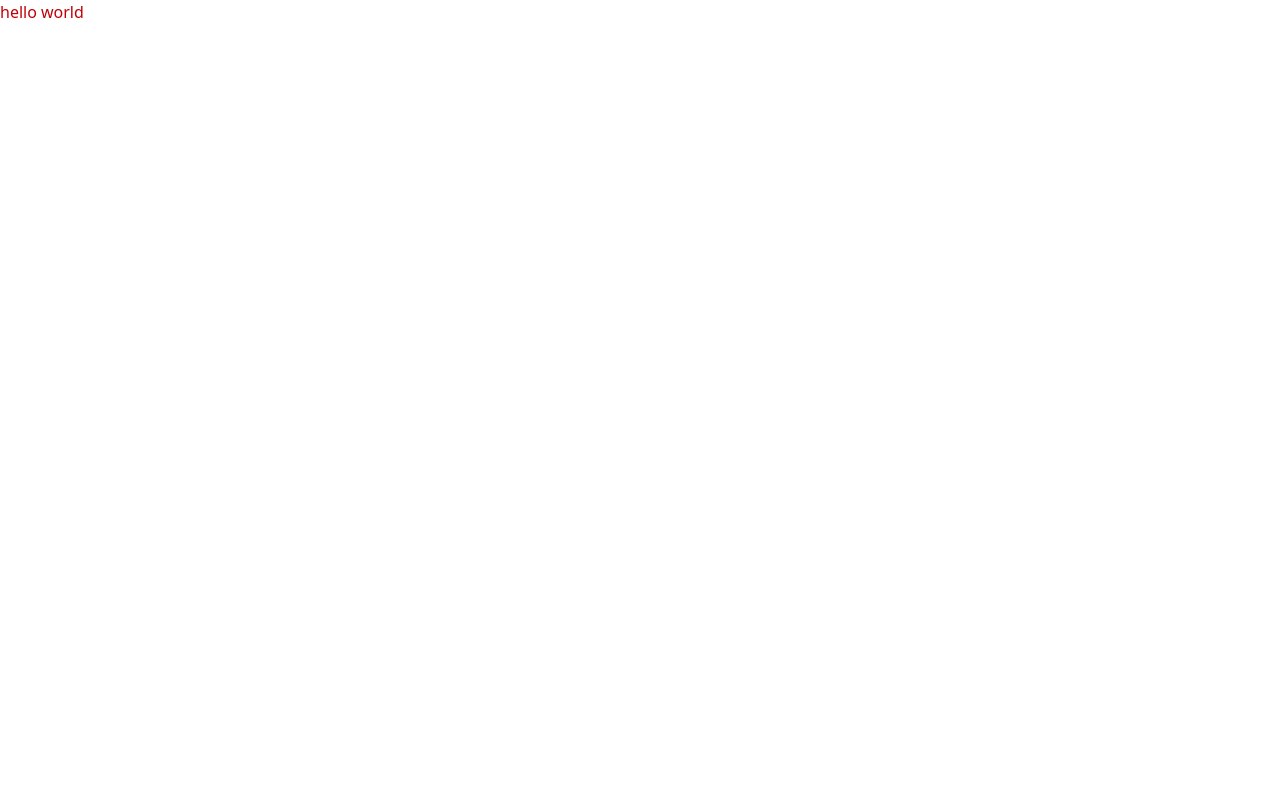
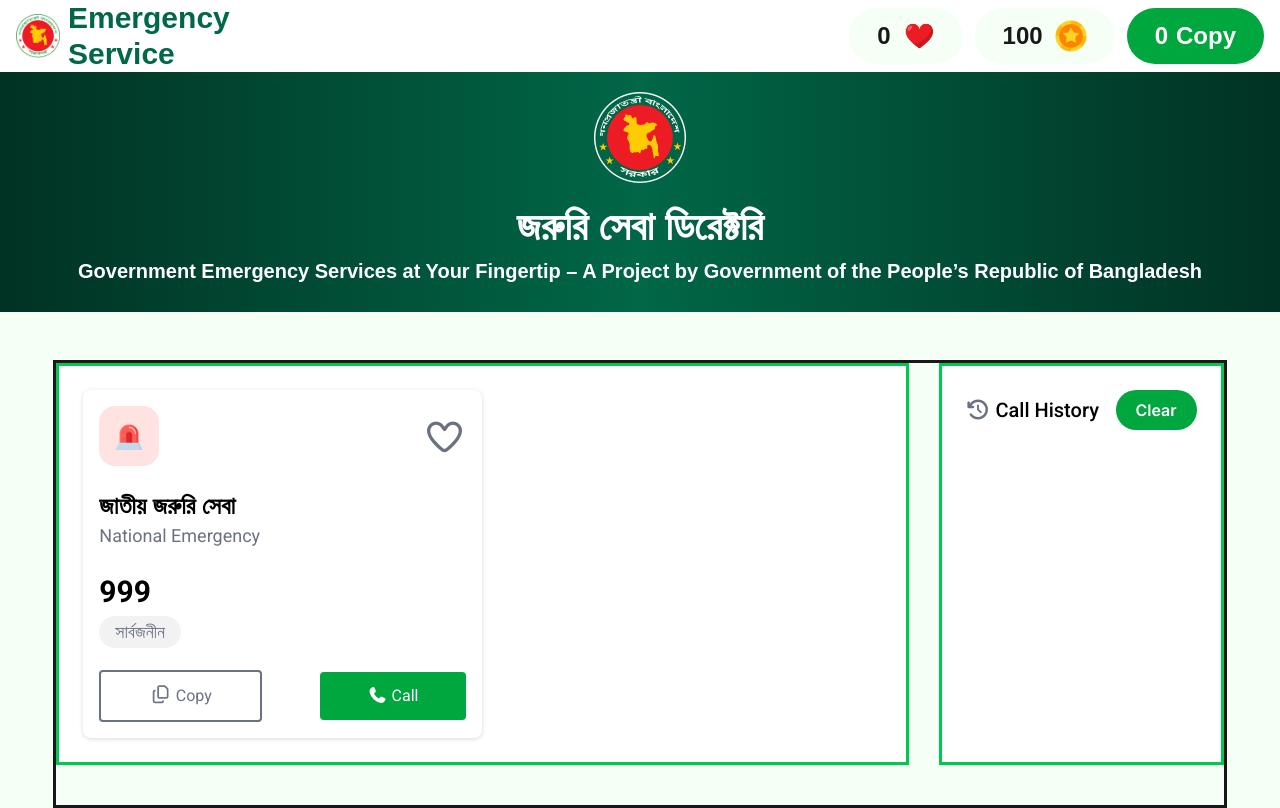
Before and after one commit to Salman472/Assignment-5, a plain HTML site: page index.html in a window 1280 px wide. Drawn offline with nearby package versions, Linux system fonts and the light colour scheme; a web font is replaced by a local one.

Commit message:
an added header hero banner and first card

```diff
--- a/index.html
+++ b/index.html
@@ -1,15 +1,139 @@
 <!DOCTYPE html>
 <html lang="en">
-<head>
-    <meta charset="UTF-8">
-    <meta name="viewport" content="width=device-width, initial-scale=1.0">
+  <head>
+    <meta charset="UTF-8" />
+    <meta name="viewport" content="width=device-width, initial-scale=1.0" />
     <script src="https://cdn.jsdelivr.net/npm/@tailwindcss/browser@4"></script>
-    <link href="https://cdn.jsdelivr.net/npm/daisyui@5" rel="stylesheet" type="text/css" />
-    <script src="https://cdn.jsdelivr.net/npm/@tailwindcss/browser@4"></script>
-    <title>Emergency Service </title>
-</head>
-<body>
-    <h1 class="text-red-700">hello world</h1>
+    <link
+      href="https://cdn.jsdelivr.net/npm/daisyui@5"
+      rel="stylesheet"
+      type="text/css"
+    />
+    <link rel="stylesheet" href="./style.css" />
+    <title>Emergency Service</title>
+    <!-- font awesome-->
+    <link
+      rel="stylesheet"
+      href="https://cdnjs.cloudflare.com/ajax/libs/font-awesome/7.0.0/css/all.min.css"
+    />
+
+  </head>
+  <body class="bg-[#F5FFF6] h-full hind-madurai-font">
+    <header class="bg-white">
+      <div class="sm:flex justify-between items-center px-4">
+        <div class="text-center sm:flex items-center">
+          <div class=" ">
+            <img class="h-11 w-11 mx-auto" src="assets/logo.png" alt="" />
+          </div>
+          <h1 class="text-[#006747] text-center font-bold text-3xl ml-2 sm:text-start">
+            <span class="sm:block">Emergency</span>
+             Service
+          </h1>
+        </div>
+        <!-- flex justify-around items-center gap-5 -->
+        <div class="flex justify-around items-center gap-3">
+          <div class="flex gap-3 sm:px-7 px-3 py-3 rounded-[50px] bg-[#F5FFF6]">
+            <p id="add-heart" class="font-black text-2xl">0</p>
+            <div class="w-8 h-8">
+              <img src="assets/heart.png" alt="" />
+            </div>
+          </div>
+          <div class="flex gap-3 sm:px-7 px-3 py-3 rounded-[50px] bg-[#F5FFF6]">
+            <p id="total-coin" class="font-black text-2xl">100</p>
+            <div class="w-8 h-8">
+              <img src="assets/coin.png" alt="" />
+            </div>
+          </div>
+          <div
+            class="flex gap-2 sm:px-7 px-3 py-3 rounded-[50px] font-semibold text-2xl text-[#FFFFFF] bg-[#00A63E]"
+          >
+            <p id="copy-count">0</p>
+            <h1>Copy</h1>
+          </div>
+        </div>
+      </div>
+    </header>
+
+    <main>
+      <!-- hero banner section -->
+      <section
+        class="header-section w-full h-[240px] bg-gradient-to-r from-[#013223] from-0% via-[#006747] via-50% to-[#013223] to-100% ... text-center"
+      >
+        <div class="text-center pt-5 pb-3">
+          <img
+            class="h-[92px] w-[92px] inline-block"
+            src="assets/logo-dark.png"
+            alt=""
+          />
+        </div>
+
+        <h1 class="text-[#FFFFFF] font-semibold text-[40px]">
+          জরুরি সেবা ডিরেক্টরি
+        </h1>
+        <p class="text-[#FFFFFF] font-semibold text-[20px]">
+          Government Emergency Services at Your Fingertip – A Project by
+          Government of the People’s Republic of Bangladesh
+        </p>
+      </section>
+      <!-- card section -->
+      <section class="flex flex-col-reverse md:flex md:flex-row  w-11/12 mx-auto mt-12 border-3 gap-[30px] pb-3 sm:pb-5 pb:8 lg:pb-10">
+        <!-- card -->
+        <section class="md:w-9/12 border-3 border-green-500 bg-white p-6 grid grid-cols-1 lg:grid-cols-2 2xl:grid-cols-3">
+          <!-- জাতীয় জরুরি সেবা -->
+          <div class="card bg-[#FFFFFF] drop-shadow-sm p-4 md:8">
+          <div class="flex justify-between items-center mb-6">
+            <img
+              class="bg-[#FFE3E2] p-4 rounded-[16px] w-[60px] h-[60px]"
+              src="assets/emergency.png"
+              alt=""
+            />
+            <i id="heart" class="fa-regular fa-heart text-[35px] text-gray-500"></i>
+          </div>
+          <h1 class="font-bold text-2xl text-black">জাতীয় জরুরি সেবা</h1>
+          <p id="National" class="roboto-font font-normal text-lg text-gray-500 mb-6">
+            National Emergency
+          </p>
+          <h1 id="National-number" class="copy-number copy-text roboto-font font-bold text-3xl mb-2 text-black">999</h1>
+          <p class="font-normal text-lg text-gray-500 mb-6">
+            <span class="bg-[#F2F2F2] px-4 py-[6px] rounded-[40px]"
+              >সার্বজনীন</span
+            >
+          </p>
+          <div class="roboto-font flex justify-between items-center gap-2">
+            <button id="copy" class="copy-btn border-gray-500 border-2 rounded-sm px-10 py-3 sm:8 md:10 lg:px-12 text-gray-500">
+              <i class="copy-icon fa-regular fa-copy text-lg text-gray-500"></i> Copy
+            </button>
+            <button id="call-btn" class="rounded-sm px-10 py-3 sm:8 md:10 lg:px-12 bg-[#00A63E] text-white">
+              <i id="call-icon" class="fa-solid fa-phone text-white"></i> Call
+            </button>
+          </div>
+        </div>
+
+        </section>
+
+        <!-- call history -->
+         <!-- w-3/12 border-3 border-green-500 bg-white p-6 -->
+        <section class="md:w-3/12 border-3 border-green-500 bg-white p-6 ">
+          <div class="flex justify-between items-center roboto-font">
+            <h1 class="font-medium text-[20px] text-black"><i class="fa-solid fa-clock-rotate-left text-gray-500 text-xl"></i> Call History</h1>
+            <button id="clear"
+              class="inter-font px-5 py-2 rounded-[50px] font-semibold text-[#FFFFFF] bg-[#00A63E]"
+            >
+              Clear
+            </button>
+          </div>
+          <div id="history-div">
+
+          </div>
+          <div id="history-div2">
+
+          </div>
+        </section>
+      </section>
+    </main>
+
+    <footer></footer>
+
     <script src="script.js"></script>
-</body>
+  </body>
 </html>
--- /dev/null
+++ b/style.css
@@ -0,0 +1,17 @@
+/* @import url('https://fonts.googleapis.com/css2?family=Hind+Madurai:wght@300;400;500;600;700&display=swap');
+@import url('https://fonts.googleapis.com/css2?family=Hind+Madurai:wght@300;400;500;600;700&family=Roboto:ital,wght@0,100..900;1,100..900&display=swap');
+@import "tailwindcss"; */
+@import url('https://fonts.googleapis.com/css2?family=Hind+Madurai:wght@300;400;500;600;700&family=Inter:ital,opsz,wght@0,14..32,100..900;1,14..32,100..900&family=Roboto:ital,wght@0,100..900;1,100..900&display=swap');
+
+.hind-madurai-font {
+  font-family: "Hind Madurai", sans-serif;
+
+}
+
+.roboto-font{
+  font-family: "Roboto", sans-serif;
+}
+
+.inter-font{
+  font-family: "Inter", sans-serif;
+}
```
